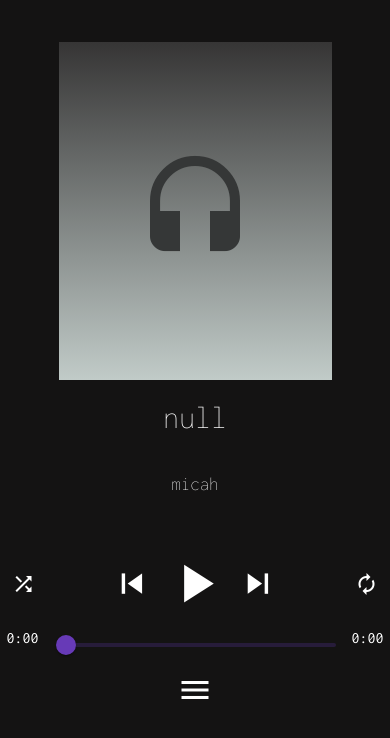
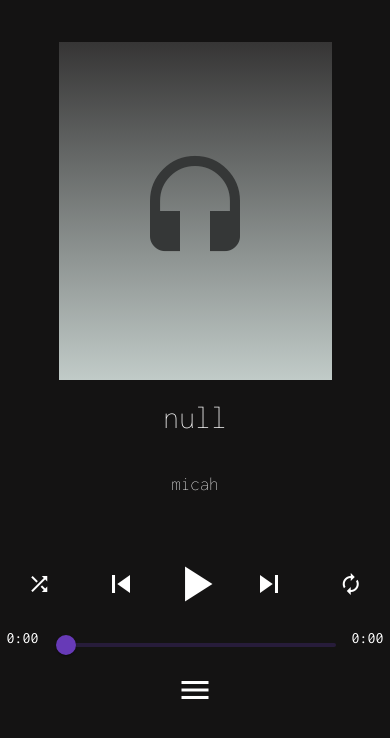
Before and after one commit to micahnorwoodjordan/getmybeats, an Angular app in the folder frontend-v3/: page / in a window 390 px wide. Shown: the top 738 px of the page. Built offline with nearby package versions, Linux system fonts and the light colour scheme; no server answers.

Commit message:
adjust button positioning and sizing for different screens

```diff
--- a/frontend-v3/src/app/components/player/player.component.css
+++ b/frontend-v3/src/app/components/player/player.component.css
@@ -32,14 +32,13 @@
 .shuffle-icon-disabled { color: white; transform: scale(1.3); transition: 1s; margin-right: 10vh; cursor: pointer; }
 .shuffle-icon-disabled:hover { color: white; transform: scale(1.7); margin-right: 10vh; transition: 1s; cursor: pointer; }
 
-
-@media (max-width: 750px) {
+@media (max-width: 1024px) {
     .current-time-text { color: white; }
     .duration-time-text { color: white; }
     .bottom-sheet-expand-icon { color: white; transform: scale(1.5); }
     .slider { width: 70vw; margin-top: 3vh; margin-bottom: 1vh; }
-    .left-control-arrow { cursor: pointer; transform: scale(1.7); transition: 0.5s; color: white; }
-    .right-control-arrow { cursor: pointer; transform: scale(1.7); transition: 0.5s; color: white; }
+    .left-control-arrow { cursor: pointer; left: 37vw; position: absolute; transform: scale(1.7); transition: 0.5s; color: white; }
+    .right-control-arrow { cursor: pointer; right: 37vw; position: absolute; transform: scale(1.7); transition: 0.5s; color: white; }
     .progress-spinner { z-index: 1; position: absolute; top: 51vh; opacity: 0.3; }
     .play-pause-control { cursor: pointer; transform: scale(2.7); transition: 0.5s; margin-left: 10vw; margin-right: 10vw; color: white; }
     .play-pause-control:hover { cursor: pointer; transform: scale(); transition: 0.5s; margin-left: 10vw; margin-right: 10vw; }
@@ -59,3 +58,37 @@
     .shuffle-icon-disabled { color: white; transform: scale(1.0); transition: 1s; cursor: pointer; }
     .shuffle-icon-disabled:hover { color: white; transform: scale(1.0); transition: 1s; cursor: pointer; }
 }
+
+@media (max-width: 1087px) {
+    .left-control-arrow { cursor: pointer; left: 40vw; position: absolute; transform: scale(1.7); transition: 0.5s; color: white; }
+    .right-control-arrow { cursor: pointer; right: 40vw; position: absolute; transform: scale(1.7); transition: 0.5s; color: white; }
+
+    .repeat-icon-enabled { color: rgb(158, 94, 242); transform: scale(1.5);  transition: 1s; cursor: pointer; right: 28vw; position: absolute; }
+    .repeat-icon-disabled { color: white; transform: scale(1.0); transition: 1s; cursor: pointer; right: 28vw; position: absolute; }
+
+    .shuffle-icon-enabled { color: rgb(158, 94, 242); transform: scale(1.5); transition: 1s; cursor: pointer; left: 28vw; position: absolute; }
+    .shuffle-icon-disabled { color: white; transform: scale(1.0); transition: 1s; cursor: pointer; left: 28vw; position: absolute; }
+}
+
+@media (max-width: 962px) {
+    .left-control-arrow { cursor: pointer; left: 27vw; position: absolute; transform: scale(1.7); transition: 0.5s; color: white; }
+    .right-control-arrow { cursor: pointer; right: 27vw; position: absolute; transform: scale(1.7); transition: 0.5s; color: white; }
+}
+
+@media (max-width: 834px) {
+    .left-control-arrow { cursor: pointer; left: 35vw; position: absolute; transform: scale(1.7); transition: 0.5s; color: white; }
+    .right-control-arrow { cursor: pointer; right: 35vw; position: absolute; transform: scale(1.7); transition: 0.5s; color: white; }
+}
+
+@media (max-width: 414px) {
+    .play-pause-control { cursor: pointer; transform: scale(2.5); transition: 0.5s; color: white; }
+
+    .left-control-arrow { cursor: pointer; left: 28vw; position: absolute; transform: scale(1.5); transition: 0.5s; color: white; }
+    .right-control-arrow { cursor: pointer; right: 28vw; position: absolute; transform: scale(1.5); transition: 0.5s; color: white; }
+
+    .repeat-icon-enabled { color: rgb(158, 94, 242); transform: scale(1.5);  transition: 1s; cursor: pointer; right: 7vw; position: absolute; }
+    .repeat-icon-disabled { color: white; transform: scale(1.0); transition: 1s; cursor: pointer; right: 7vw; position: absolute; }
+
+    .shuffle-icon-enabled { color: rgb(158, 94, 242); transform: scale(1.5); transition: 1s; cursor: pointer; left: 7vw; position: absolute; }
+    .shuffle-icon-disabled { color: white; transform: scale(1.0); transition: 1s; cursor: pointer; left: 7vw; position: absolute; }
+}
```
